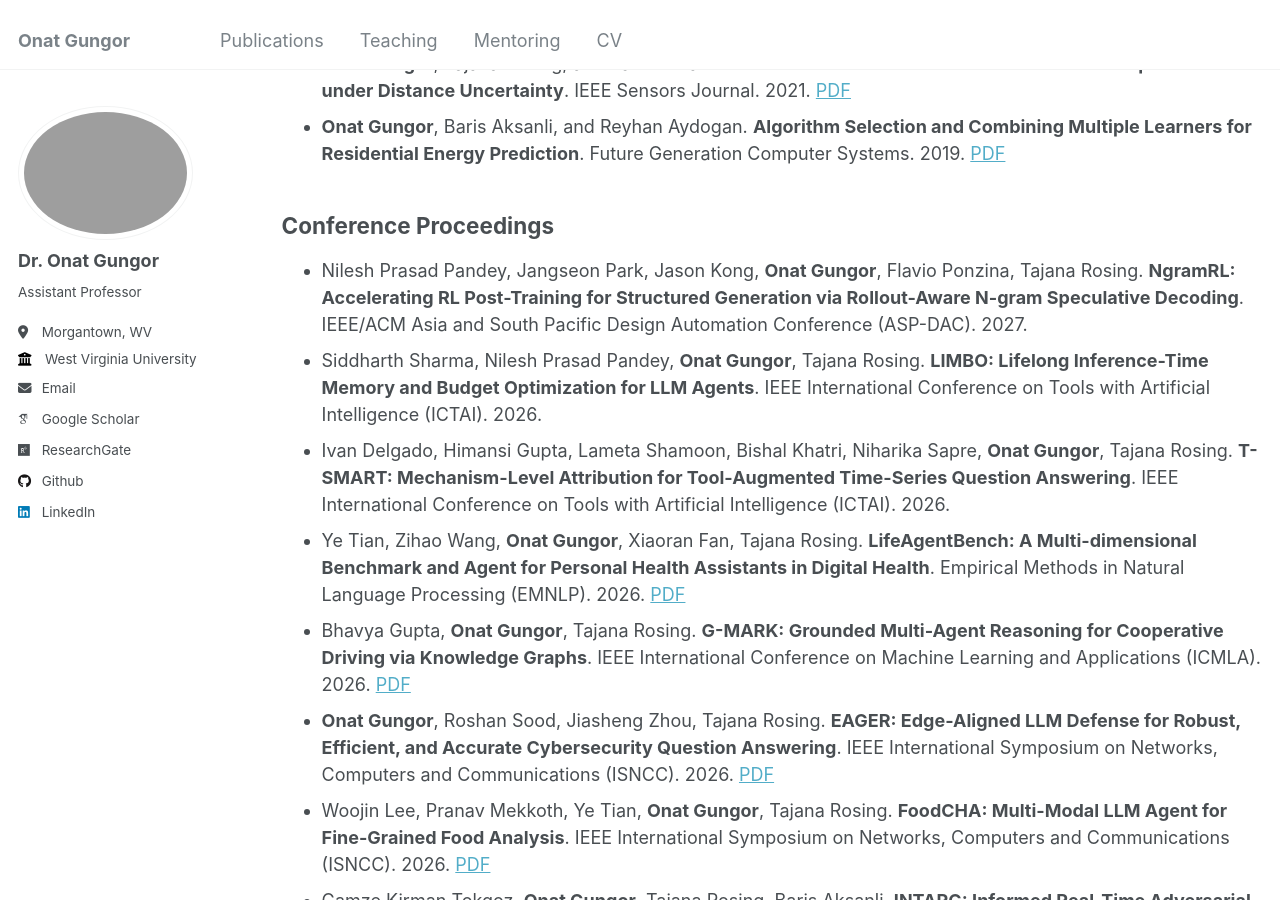
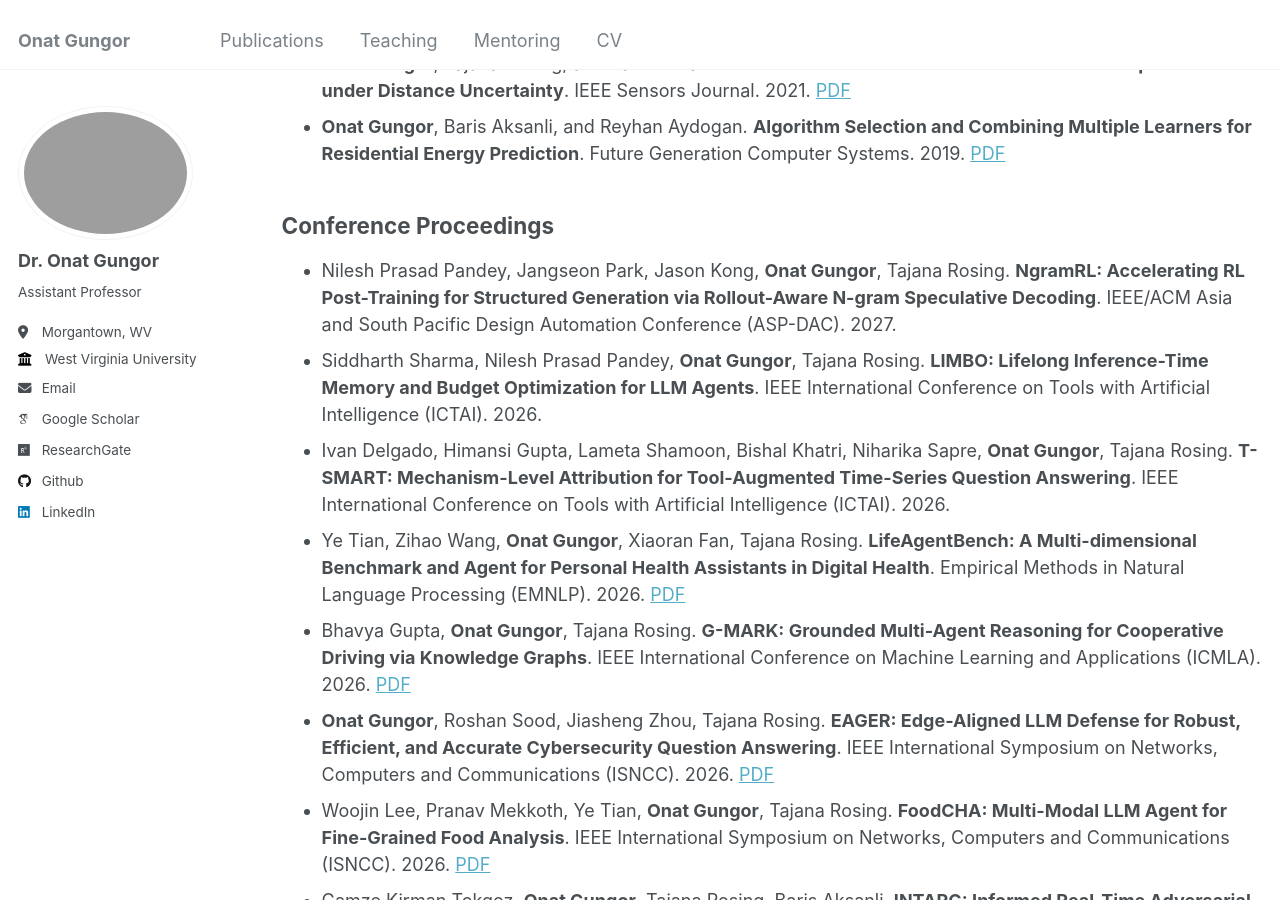
Before and after one commit to onatucsd/onatucsd.github.io, a Jekyll site: the page built from _pages/publications.md, in a window 1280 px wide and 900 px high, scrolled down 543 px. Built offline with Jekyll 4.4.1, drawn with Linux system fonts in a browser that asks for light colours; some web fonts are replaced.

Commit message:
Update publications.md

```diff
--- a/_pages/publications.md
+++ b/_pages/publications.md
@@ -16,7 +16,7 @@ author_profile: true
 * **Onat Gungor**, Baris Aksanli, and Reyhan Aydogan. **Algorithm Selection and Combining Multiple Learners for Residential Energy Prediction**. Future Generation Computer Systems. 2019. [PDF](https://www.sciencedirect.com/science/article/abs/pii/S0167739X19305795)
 
 ## Conference Proceedings
-* Nilesh Prasad Pandey, Jangseon Park, Jason Kong, **Onat Gungor**, Flavio Ponzina, Tajana Rosing. **NgramRL: Accelerating RL Post-Training for Structured
+* Nilesh Prasad Pandey, Jangseon Park, Jason Kong, **Onat Gungor**, Tajana Rosing. **NgramRL: Accelerating RL Post-Training for Structured
 Generation via Rollout-Aware N-gram Speculative Decoding**. IEEE/ACM Asia and South Pacific Design Automation Conference (ASP-DAC). 2027.
 * Siddharth Sharma, Nilesh Prasad Pandey, **Onat Gungor**, Tajana Rosing. **LIMBO: Lifelong Inference-Time Memory and Budget Optimization for LLM Agents**. IEEE International Conference on Tools with Artificial Intelligence (ICTAI). 2026.
 * Ivan Delgado, Himansi Gupta, Lameta Shamoon, Bishal Khatri, Niharika Sapre, **Onat Gungor**, Tajana Rosing. **T-SMART: Mechanism-Level Attribution for
```
